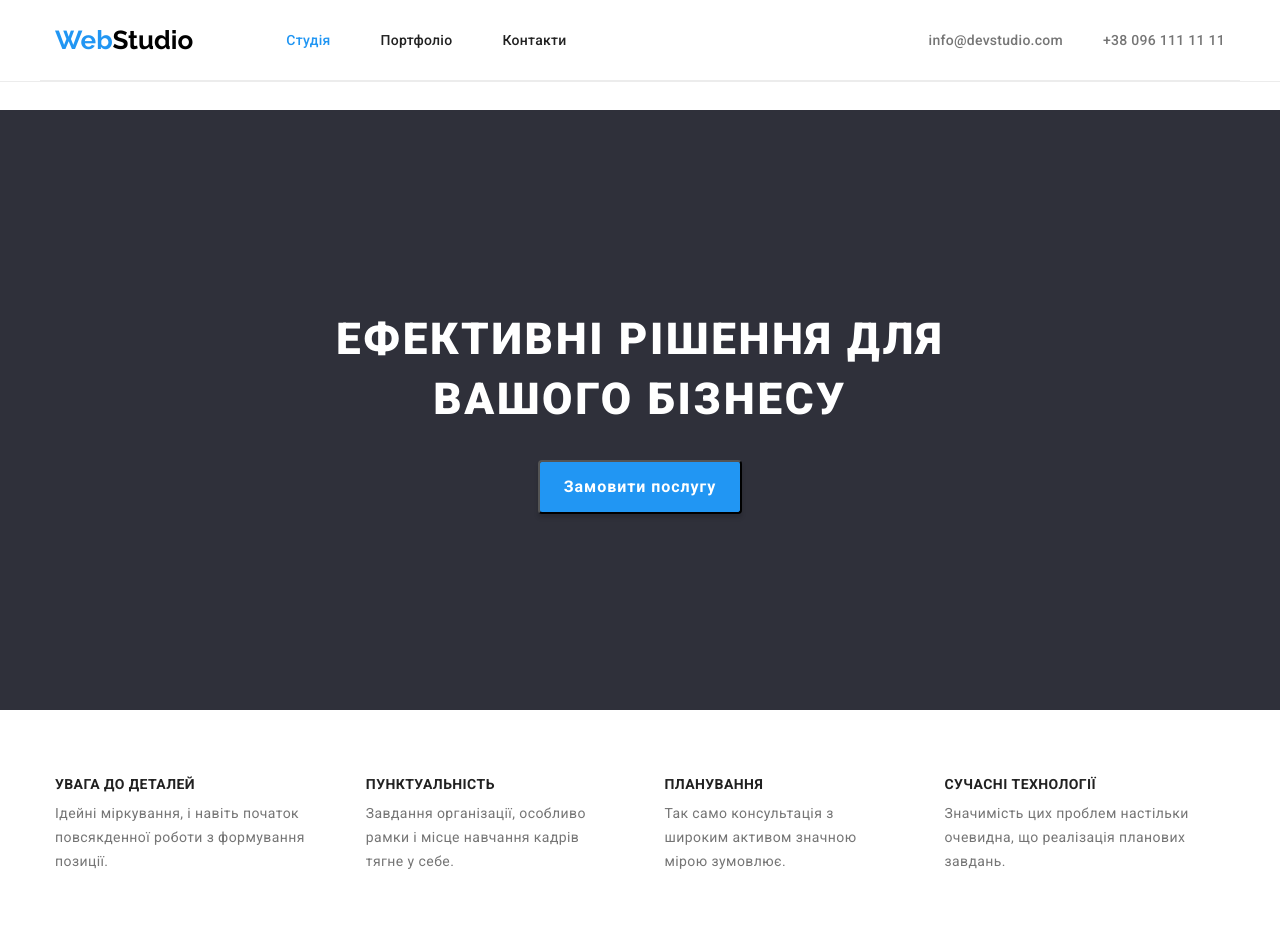
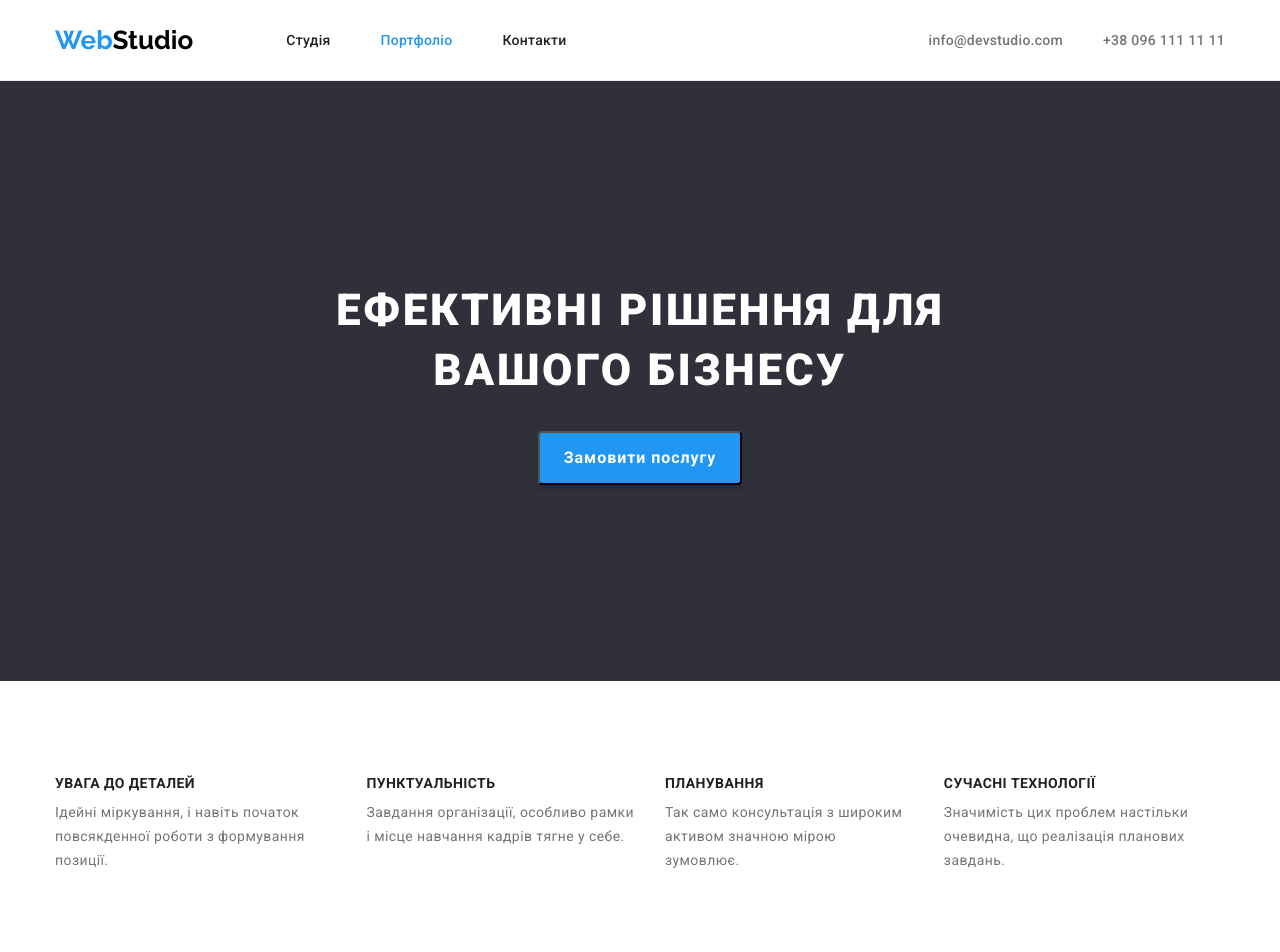
Before and after one commit to RomanChubukin/goit-markup-hw-03, a plain HTML site: page index.html in a window 1280 px wide. Shown: the top 952 px of the page. Drawn offline with nearby package versions, Linux system fonts and the light colour scheme.

Commit message:
dz_3_correct

```diff
--- a/index.html
+++ b/index.html
@@ -18,12 +18,12 @@
 
 <body>
     <header class="header">
-        <div class="container header">
+        <div class="container-header">
             <nav class="header-nav">
                 <a href="./index.html" class="logo"><span class="logo-web">Web</span>Studio</a>
                 <ul class="navigation-links">
-                    <li><a class="navigation-link current" href="./index.html">Студія</a></li>
-                    <li><a class="navigation-link" href="./potfolio.html">Портфоліо</a></li>
+                    <li><a class="navigation-link " href="./index.html">Студія</a></li>
+                    <li><a class="navigation-link current" href="./potfolio.html">Портфоліо</a></li>
                     <li><a class="navigation-link" href="#">Контакти</a></li>
                 </ul>
             </nav>
@@ -123,7 +123,8 @@
                     <li class="adres"><a href="https://goo.gl/maps/15wSwzAnyZ6zEoBG6"></a>м. Київ, пр-т Лесі Українки,
                         26
                     </li>
-                    <li><a href="mailto:info@devstudio.com" class="navigation-mail-futer">info@devstudio.com</a></li>
+                    <li class="footer-link"><a href="mailto:info@devstudio.com"
+                            class="navigation-mail-futer">info@devstudio.com</a></li>
                     <li><a href="tel:+380961111111" class="navigation-tel-futer">+38 096 111 11 11</a></li>
                 </ul>
             </address>
--- a/styles.css
+++ b/styles.css
@@ -60,7 +60,15 @@ address {
   display: flex;
   justify-content: space-around;
   align-items: center;
-  border-bottom: 1px solid #ECECEC;
+  border-bottom: 1px solid #ececec;
+}
+.container-header {
+  display: flex;
+  justify-content: space-around;
+  align-items: center;
+  width: 1200px;
+  margin: 0 auto;
+  padding: 0 15px;
 }
 .header-nav {
   display: flex;
@@ -133,7 +141,6 @@ ul {
   background-color: var(--color-background-grey);
   height: 600px;
   text-align: center;
-  margin-top: 28px;
 }
 .hero-text {
   font-weight: 900;
@@ -199,11 +206,11 @@ ul {
   line-height: 1.7;
   letter-spacing: 0.03em;
 }
-.benefits-text {
+.benefits > li {
   margin-right: 30px;
 }
 .section-benefits {
-  margin: 66px 0 0 0;
+  padding: 94px 0 0 0;
 }
 .section-name {
   font-size: 36px;
@@ -303,31 +310,30 @@ ul {
   gap: 30px;
 }
 .gallary-card {
-  border: 1px solid #EEEEEE;
+  border: 1px solid #eeeeee;
   padding: 20px 24px;
 }
 
 /* futer*/
 .footer-background {
   background-color: var(--color-background-grey);
-  padding: 60px;
+  padding: 60px 0;
 }
 .futer {
   color: var(--color-white);
-  }
+}
 .adres {
   font-style: normal;
   font-size: 14px;
   line-height: 1.71;
   letter-spacing: 0.03em;
   color: var(--color-white);
-  margin-top: 28px
+  margin-top: 28px;
 }
 .navigation-mail-futer,
 .navigation-tel-futer {
   font-style: normal;
   font-size: 14px;
-
   line-height: 1.7;
   letter-spacing: 0.03em;
   color: rgba(255, 255, 255, 0.6);
@@ -335,3 +341,6 @@ ul {
 .navigation-mail-futer:hover {
   color: var(--color-blue);
 }
+.footer-link {
+  margin: 12px 0;
+}
```
Also changed, not shown: potfolio.html (+4 -5 lines).
